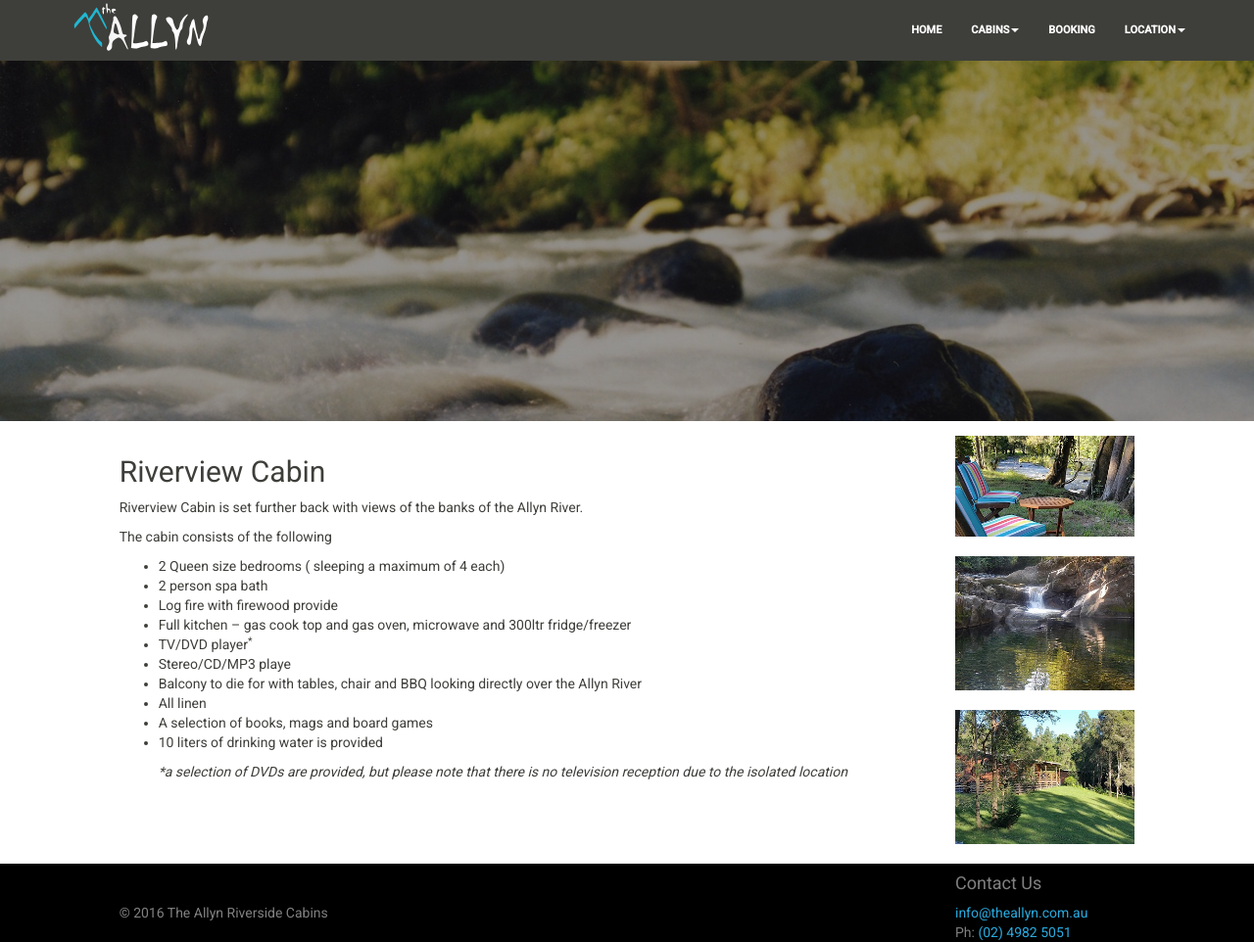
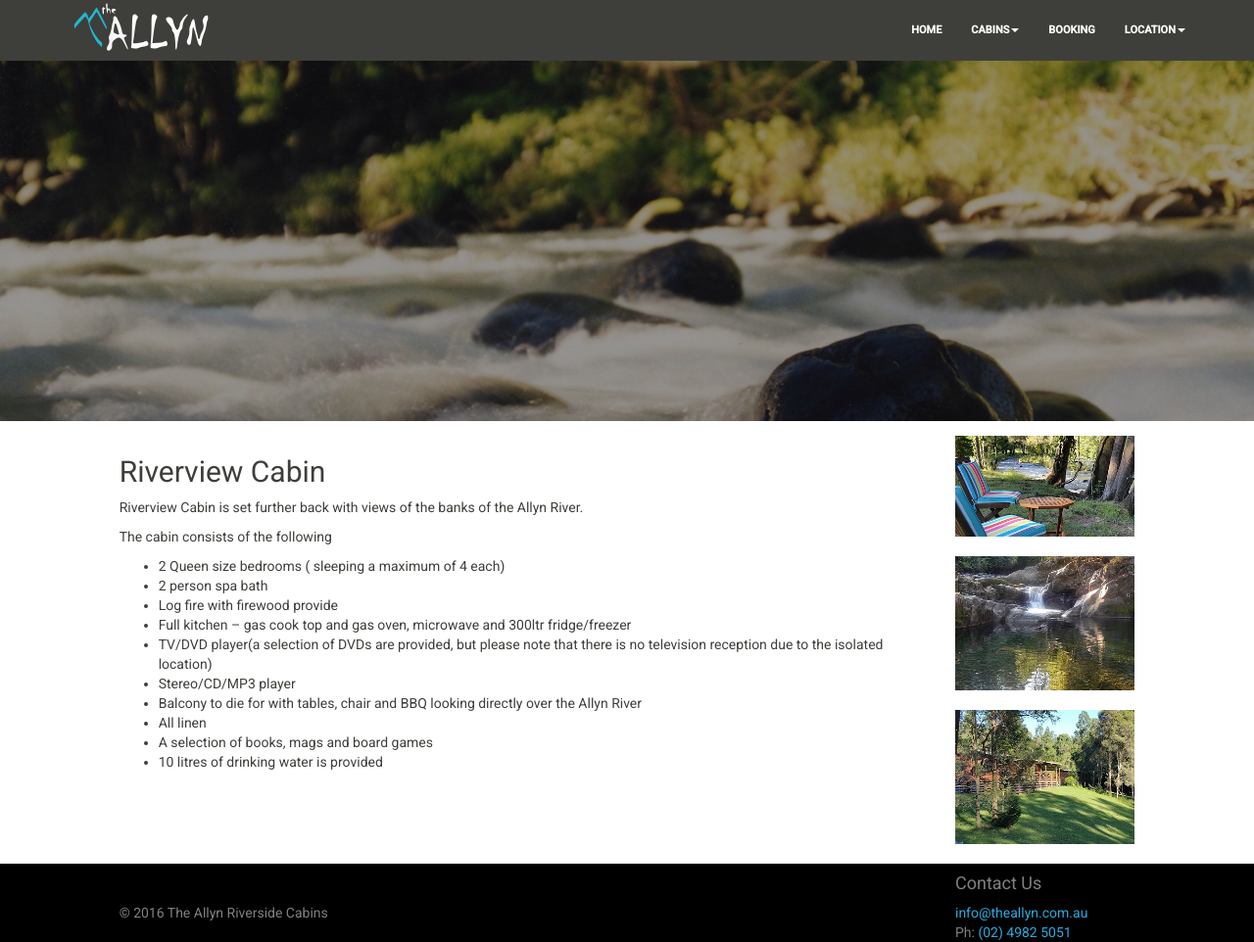
Before and after one commit to samuraibeach/theallyn, a Jekyll site: the page built from riverview-cabin.md, in a window 1280 px wide and 962 px high. Shown: the whole window at 98% size. Built offline with Jekyll 4.4.1, drawn with Linux system fonts in a browser that asks for light colours.

Commit message:
Update riverview-cabin.md

```diff
--- a/riverview-cabin.md
+++ b/riverview-cabin.md
@@ -21,11 +21,9 @@ The cabin consists of the following
 - 2 person spa bath
 - Log fire with firewood provide
 - Full kitchen – gas cook top and gas oven, microwave and 300ltr fridge/freezer
-- TV/DVD player<sup>*</sup>
-- Stereo/CD/MP3 playe
+- TV/DVD player(a selection of DVDs are provided, but please note that there is no television reception due to the isolated location)
+- Stereo/CD/MP3 player
 - Balcony to die for with tables, chair and BBQ looking directly over the Allyn River
 - All linen
 - A selection of books, mags and board games
-- 10 liters of drinking water is provided
-
-    _*a selection of DVDs are provided, but please note that there is no television reception due to the isolated location_
+- 10 litres of drinking water is provided
```
